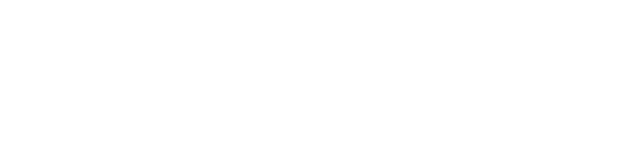
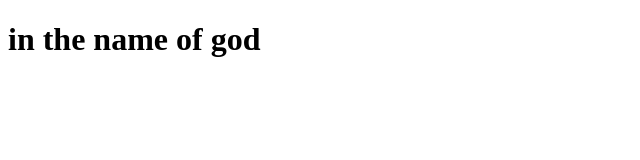
Before and after one commit to abam1r77/form, a plain HTML site: page index.html in a window 1280 px wide. Shown: the whole page, without its empty margins (0-640 px from the left). Drawn offline with Linux system fonts and the light colour scheme.

Commit message:
learning git

```diff
--- a/index.html
+++ b/index.html
@@ -6,6 +6,8 @@
     <title>فرم ورود</title>
 </head>
 <body>
-
+    <h1>
+        in the name of god
+    </h1>
 </body>
 </html>
```
